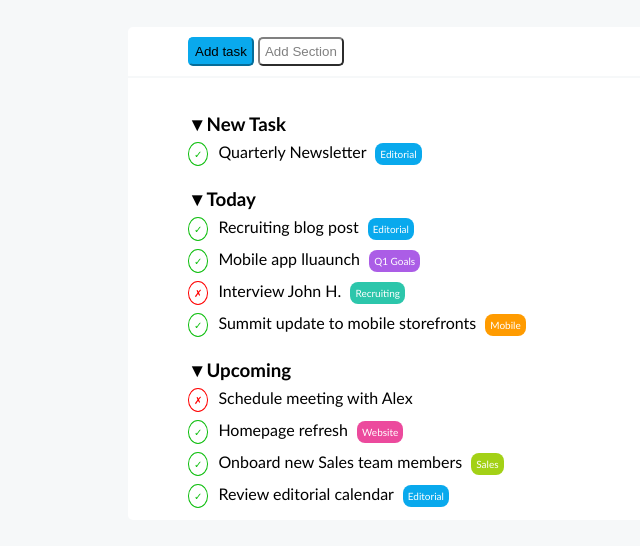
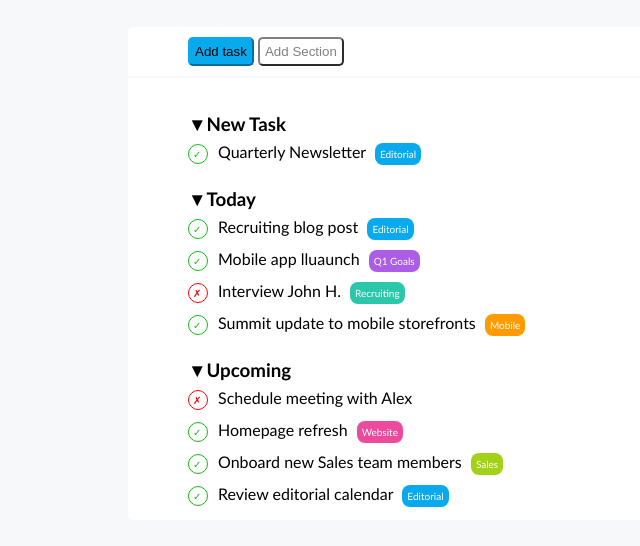
Before and after one commit to FedericaMammone/html-css-toboolist, a plain HTML site: page index.html in a window 1280 px wide. Shown: the part 76-622 px from the top of the page, without its empty margins (0-640 px from the left). Drawn offline with Linux system fonts and the light colour scheme.

Commit message:
Correzione check e mark

```diff
--- a/css/style.css
+++ b/css/style.css
@@ -126,22 +126,31 @@ span {
 .fatto::before {
   content: "\2713";
   font-size: 10px;
+  margin-bottom: 2px;
   border: solid 1px ;
   color: rgb(14, 190, 14);
   margin-right: 10px;
-  padding: 5px;
+  padding: 4px;
   border-radius: 50%;
-
+  width: 10px;
+  height: 10px;
+  display: inline-block;
+  line-height: 10px;
 
 }
 
 .nonFatto::before {
-    content: "\2717";
-    font-size: 10px;
+  content: "\2717";
+  font-size: 10px;
+  margin-bottom: 2px;
   border: solid 1px ;
   color: red ;
   margin-right: 10px;
-  padding: 5px;
+  padding: 4px;
   border-radius: 50%;
+  width: 10px;
+  height: 10px;
+  display: inline-block;
+  line-height: 10px;
 
 }
```
